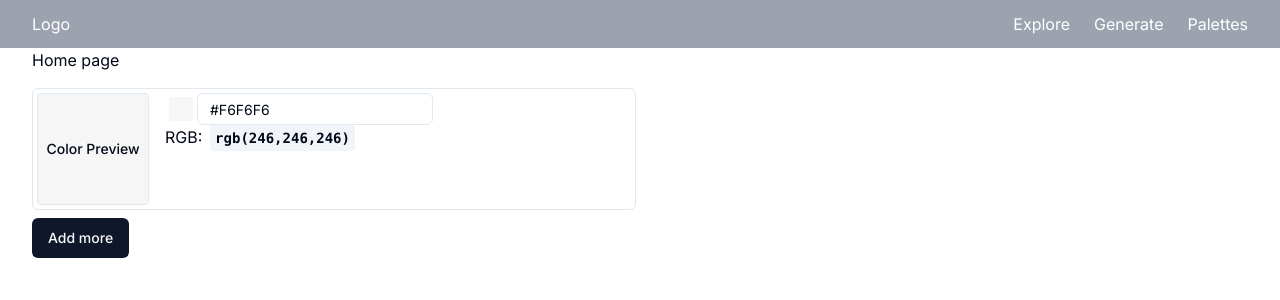
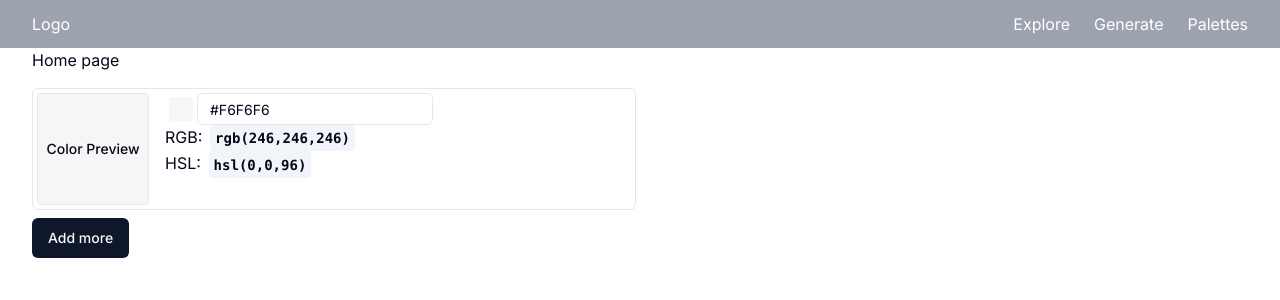
Before and after one commit to deep-vadukiya/cozy-colors, a Next.js app: page / in a window 1280 px wide. Shown: the top 300 px of the page. Built offline with nearby package versions, Linux system fonts and the light colour scheme.

Commit message:
004 | landing page - used hexToHslObj to show the HSL code of provided hex

```diff
--- a/app/page.jsx
+++ b/app/page.jsx
@@ -5,7 +5,8 @@ import { useState } from "react";
 // shadcn
 import { Input } from "@/components/ui/input";
 import { Button } from "@/components/ui/button";
-import { hexToRgbObj, rgbObjToRgbString } from "@/utils/utils";
+// utils
+import { hexToHslObj, hexToRgbObj, rgbObjToRgbString } from "@/utils/utils";
 
 // ----------------------------------------------
 
@@ -55,10 +56,12 @@ const ColorComoponent = (props) => {
     const typeValue = event.target.value;
     const tempList = userColorList;
 
-    tempList[index].textValue = typeValue.toUpperCase();
+    tempList[index].textValue = typeValue.toUpperCase() ?? "#";
 
     setUserColorList([...tempList]);
   };
+
+  console.log(hexToHslObj(color.textValue));
 
   return (
     <div className="flex rounded-md border gap-4 p-1 mb-2">
@@ -101,6 +104,19 @@ const ColorComoponent = (props) => {
               {rgbObjToRgbString(hexToRgbObj(color.textValue)) ?? "- - -"}
             </code>
           </div>
+
+          <div className="flex gap-2">
+            <p>HSL: </p>
+            <code className="relative rounded bg-muted px-[0.3rem] py-[0.2rem] font-mono text-sm font-semibold">
+              {`hsl(${
+                hexToHslObj(color.textValue).h +
+                "," +
+                hexToHslObj(color.textValue).s +
+                "," +
+                hexToHslObj(color.textValue).l
+              })` ?? "- - -"}
+            </code>
+          </div>
         </div>
       </div>
     </div>
```
